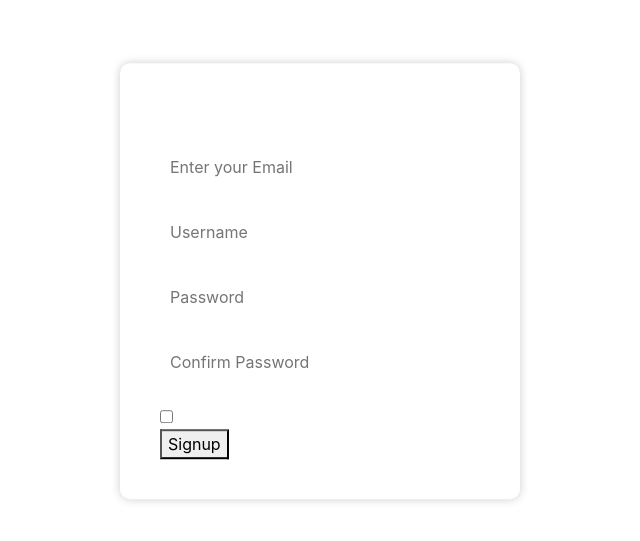
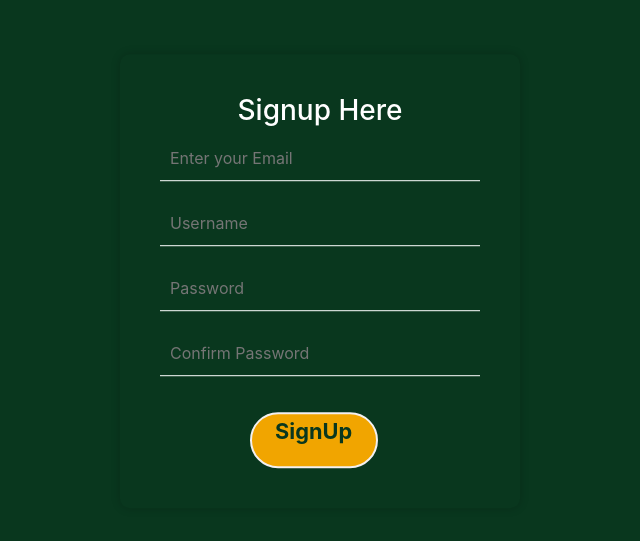
Before and after one commit to Kunaldeshmukh05/MUSIC-STREAMING-SERVICE, a React (Create React App) app in the folder music/: page /SignUpPage in a window 1280 px wide. Shown: the part 119-660 px from the top of the page, without its empty margins (0-640 px from the left). Built offline with nearby package versions, Linux system fonts and the light colour scheme.

Commit message:
Problems resolved most recent and best working stage commit

```diff
--- a/music/package.json
+++ b/music/package.json
@@ -20,7 +20,7 @@
     "react-scripts": "5.0.1",
     "spotify-web-api-js": "^1.5.2",
     "web-vitals": "^2.1.4",
-    "yarn": "^1.22.21"
+    "yarn": "^1.22.22"
   },
   "scripts": {
     "start": "react-scripts start",
--- a/music/src/components/LoginPage.js
+++ b/music/src/components/LoginPage.js
@@ -2,6 +2,7 @@ import React, { useState } from "react";
 import { Link } from "react-router-dom";
 import { getAuth, signInWithEmailAndPassword } from "firebase/auth";
 import app from "./firebase";
+import Land from "./Land";
 import './LoginPage.css'
 
 const LoginPage = () => {
@@ -25,6 +26,8 @@ const LoginPage = () => {
   };
 
   return (
+    <>
+    <Land></Land>
     <div className="login-container">
       <div className="login-form">
         <h3 className="login-title">SignIn</h3>
@@ -46,24 +49,22 @@ const LoginPage = () => {
         </div>
 
         <button className="login-button" type="submit" onClick={signInUser}>
-          Login
+          SignIn
         </button>
         {error && <div className="login-error">{error}</div>}
         <br />
 
-        <div className="login-checkbox-field">
-          <input type="checkbox" id="login-remember-me" />
-          <label htmlFor="login-remember-me">Remember me</label>
-        </div>
+
 
         <div>
           <span className="login-new-user">New User?</span>
-          <span>
+          <span className="S">
             <Link to="/LoginPage/SignUpPage">SignIn</Link>
           </span>
         </div>
       </div>
     </div>
+    </>
   );
 };
 
--- a/music/src/components/SignUpPage.js
+++ b/music/src/components/SignUpPage.js
@@ -2,6 +2,7 @@ import React from "react";
 import { createUserWithEmailAndPassword, getAuth } from "firebase/auth";
 import "./SignUpPage.css"; // Import CSS file
 import app from "./firebase";
+import Land from'./Land';
 import { useState } from "react";
 const auth = getAuth(app);
 
@@ -10,7 +11,7 @@ function SignupUpPage() {
   const [password, setPassword] = useState("");
   const [username, setUsername] = useState("");
   const [confirmPassword, setConfirmPassword] = useState("");
-  const [checkbox, setCheckbox] = useState("");
+
 
   const createUser = () => {
     createUserWithEmailAndPassword(
@@ -19,12 +20,13 @@ function SignupUpPage() {
       username,
       password,
       confirmPassword,
-      checkbox
+
     ).then((value) => alert("SignUp Successful"));
   };
 
   return (
     <>
+    <Land></Land>
       <div className="signup-container">
         <div className="signup-form">
           <h3 className="signup-title">Signup Here</h3>
@@ -65,23 +67,14 @@ function SignupUpPage() {
             placeholder="Confirm Password"
             required
           />
-          <input
-            onChange={(e) => setCheckbox(e.target.value)}
-            type="checkbox"
-            value={checkbox}
-            name="rememberMe"
-            className="signup-checkbox"
-          />
-          <label htmlFor="rememberMe" className="signup-label">
-            <div>Remember me</div>
-          </label>
+
           <div>
             <button
               onClick={createUser}
-              className="signup-button"
+              className="signup-butto"
               type="submit"
             >
-              Signup
+              SignUp
             </button>
           </div>
         </div>
--- a/music/src/components/landingpages.css
+++ b/music/src/components/landingpages.css
@@ -5,7 +5,7 @@
 }
 
 .wel {
-    font-size: 2vw;
+    font-size: 1.7vw;
 }
 
 .Lsub1 {
@@ -23,7 +23,7 @@
 }
 
 .text {
-    font-size: 1.5vw;
+    font-size: 1.3vw;
 }
 
 .sub-2 {
```
Also changed, not shown: music/src/components/SignUpPage.css (line endings or trailing spaces), 1 other file (tests, documents, lock files or other folders).
